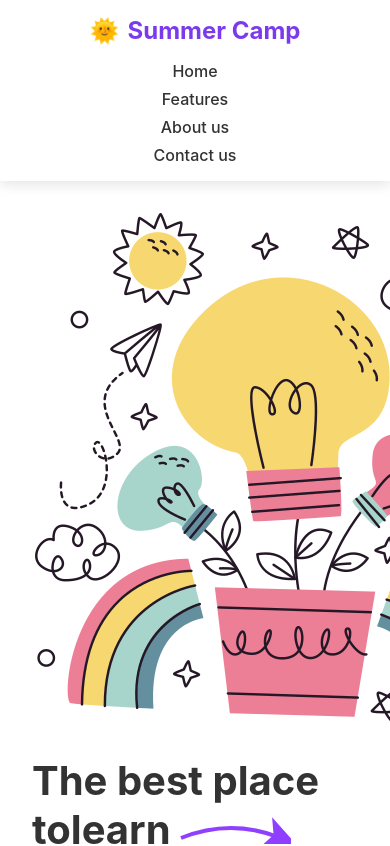
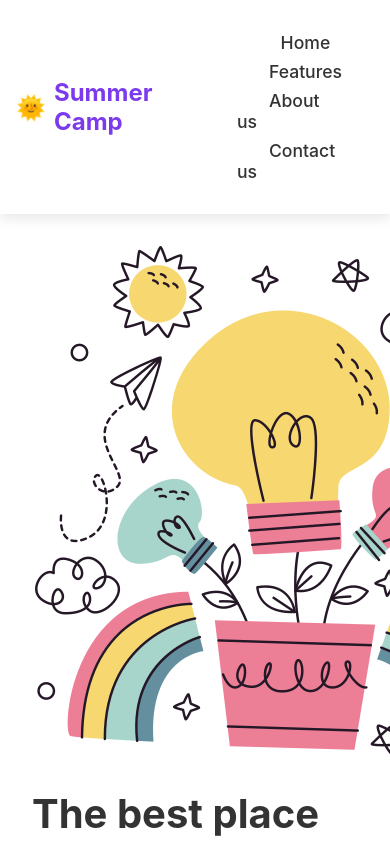
Before and after one commit to Yadavvamrita/studentsummercampp, a React (Create React App) app: page / in a window 390 px wide. Shown: the top 846 px of the page. Built offline with nearby package versions, Linux system fonts and the light colour scheme.

Commit message:
Updated LandingPage.css and minor changes

```diff
--- a/src/LandingPage.css
+++ b/src/LandingPage.css
@@ -3,12 +3,9 @@
   display: flex;
   justify-content: space-between;
   align-items: center;
-  padding: 1rem 2rem;
+  padding: 1rem;
   background-color: #fff;
   box-shadow: 0 4px 12px rgba(0, 0, 0, 0.1);
-  position: sticky;
-  top: 0;
-  z-index: 1000;
 }
 
 .nav-logo {
@@ -23,14 +20,11 @@
 .nav-logo .logo-text {
   font-size: 1.5rem;
   font-weight: bold;
-  color: #7c3aed;
 }
 
 .nav-links {
   display: flex;
-  gap: 1.5rem;
-  margin: 0;
-  padding: 0;
+  gap: 1rem;
 }
 
 .nav-links li {
@@ -48,40 +42,26 @@
 }
 
 .nav-links a:hover {
-  background-color: #f3f0ff;
-  color: #7c3aed;
-  transform: translateY(-2px);
+  background-color: #7c3aed;
+  color: white;
 }
 
 .nav-links a.active {
   background-color: #7c3aed;
   color: white;
   font-weight: bold;
-  box-shadow: 0 4px 12px rgba(124, 58, 237, 0.2);
 }
 
 @media screen and (max-width: 768px) {
-  .landing-nav {
-    flex-direction: column;
-    padding: 1rem;
-    gap: 1rem;
-  }
-
   .nav-links {
     flex-direction: column;
     align-items: center;
-    width: 100%;
     gap: 0.5rem;
   }
 
   .nav-links a {
-    width: 100%;
-    text-align: center;
-    padding: 0.8rem 1.5rem;
-  }
-
-  .nav-links a:hover {
-    transform: none;
+    font-size: 1.1rem;
+    padding: 1rem 2rem;
   }
 }
 
```
